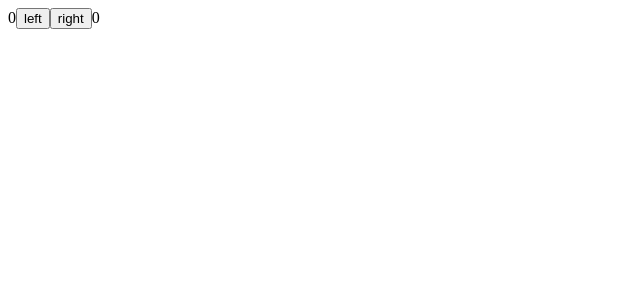
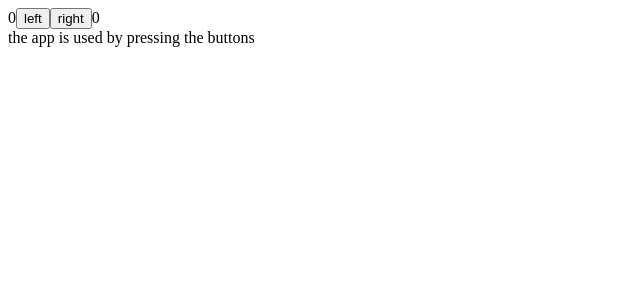
Before and after one commit to Ran-Pol/FullStackOpen2022, a React (Create React App) app in the folder Part1/courseinfo/: page / in a window 1280 px wide. Shown: the top 300 px of the page, without its empty margins (0-640 px from the left). Built offline with nearby package versions, Linux system fonts and the light colour scheme.

Commit message:
Conditional rendering: modify  application so that the rendering of the clicking history is handled by a new History component and renders based on the lenght of the array

```diff
--- a/Part1/courseinfo/src/App.js
+++ b/Part1/courseinfo/src/App.js
@@ -1,4 +1,25 @@
 import { useState } from 'react'
+
+const History = ({allClicks}) => {
+  if (allClicks.length === 0) {
+    return (
+      <div>
+        the app is used by pressing the buttons
+      </div>
+    )
+  }
+  return (
+    <div>
+      button press history: {allClicks.join(' ')}
+    </div>
+  )
+}
+
+const Button = ({handleClick, text}) =>{
+  return(
+    <button onClick={handleClick}>{text}</button>
+  )
+}
 
 const App = () => {
   const [left, setLeft] = useState(0)
@@ -18,10 +39,10 @@ const App = () => {
   return (
     <div>
       {left}
-      <button onClick={handleLeftClick}>left</button>
-      <button onClick={handleRightClick}>right</button>
+      <Button handleClick={handleLeftClick} text="left"/>
+      <Button handleClick={handleRightClick} text="right"/>
       {right}
-      <p>{allClicks.join(' ')}</p>
+      <History allClicks={allClicks}/>
     </div>
   )
 }
```
